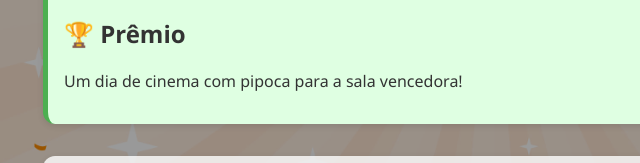
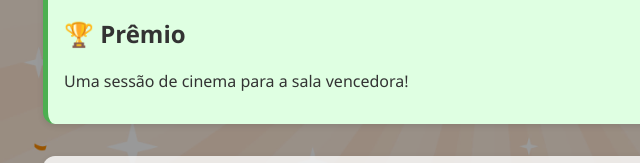
Before and after one commit to Guilherme-Macanhan/Festa-Julina-IF, a plain HTML site: page index.html in a window 1280 px wide. Shown: the part 487-650 px from the top of the page, 147-787 px from the left. Drawn offline with Linux system fonts and the light colour scheme.

Commit message:
index.html

```diff
--- a/index.html
+++ b/index.html
@@ -21,7 +21,7 @@
 
     <section id="premio">
       <h2>🏆 Prêmio</h2>
-      <p>Um dia de cinema com pipoca para a sala vencedora!</p>
+      <p>Uma sessão de cinema para a sala vencedora!</p>
     </section>
 
     <section id="pontuacao-produtos">
```
